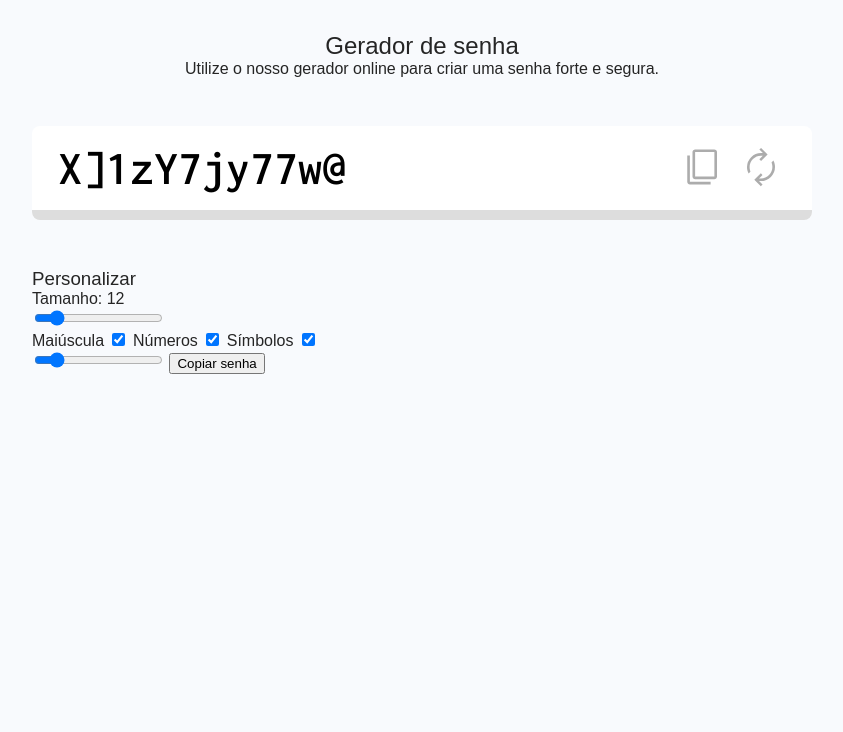
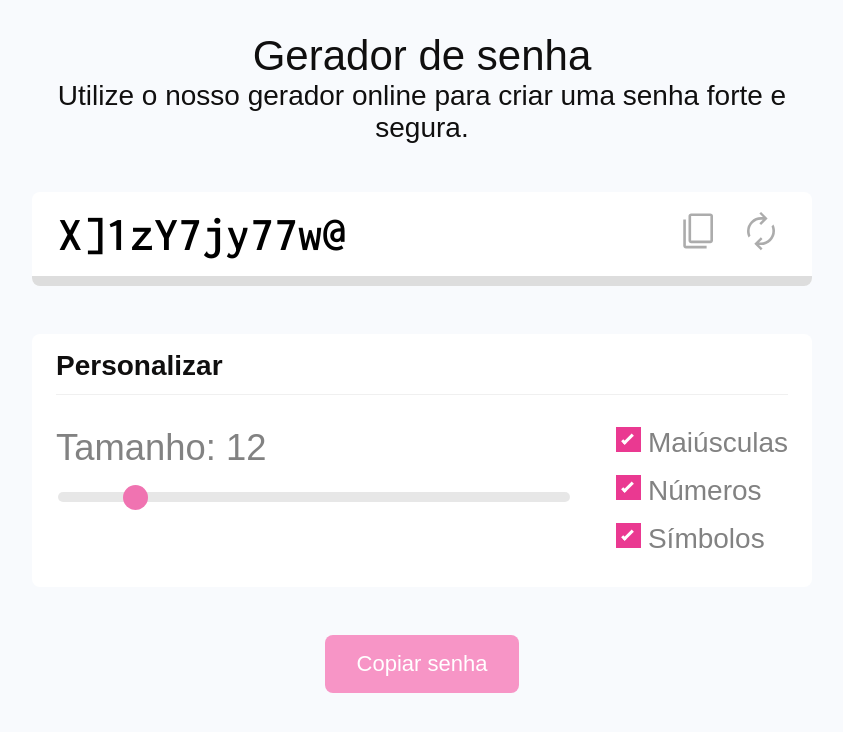
Before and after one commit to MelissaSayuri/Code-Study, a plain HTML site: page Códigos da Aula SamuraiDev/Gerador de Senhas/index.html in a window 1280 px wide. Shown: the whole page, without its empty margins (218-1061 px from the left). Drawn offline with Linux system fonts and the light colour scheme; a web font is replaced by a local one.

Commit message:
Add files via upload

```diff
--- a/Códigos da Aula SamuraiDev/Gerador de Senhas/index.html
+++ b/Códigos da Aula SamuraiDev/Gerador de Senhas/index.html
@@ -8,6 +8,12 @@
     <link rel="preconnect" href="https://fonts.gstatic.com" crossorigin />
     <link
       href="https://fonts.googleapis.com/css2?family=Inconsolata:wght@600&family=Inter:wght@400;600&display=swap"
+      rel="stylesheet"
+    />
+    <link rel="preconnect" href="https://fonts.googleapis.com" />
+    <link rel="preconnect" href="https://fonts.gstatic.com" crossorigin />
+    <link
+      href="https://fonts.googleapis.com/css2?family=Dongle:wght@700&display=swap"
       rel="stylesheet"
     />
     <link rel="stylesheet" href="reset.css" />
@@ -38,39 +44,37 @@
           </div>
         </div>
         <div class="security-indicator">
-          <div
-            id="security-indicator-bar"
-            class="bar"
-            style="width: 90%"
-          ></div>
+          <div id="security-indicator-bar" class="bar" style="width: 90%"></div>
         </div>
       </section>
 
-      <section class="box-customize"">
+      <section class="box customize">
         <h3 class="title">Personalizar</h3>
         <div class="actions">
           <div class="password-length">
-           <p>Tamanho: <span id="password-length-text">12</span></p>
-            <input type="range"
+            <p>Tamanho: <span id="password-length-text">12</span></p>
+            <input
+              type="range"
               name="password-length"
               id="password-length"
+              class="slider"
               value="12"
               min="4"
               max="64"
             />
           </div>
           <div class="config">
-            <label for="" class="checkbox-container">
-              <span class="text">Maiúscula</span>
+            <label class="checkbox-container">
+              <span class="text">Maiúsculas</span>
               <input type="checkbox" id="uppercase-check" checked />
               <span class="checkmark"></span>
             </label>
-            <label for="" class="checkbox-container">
+            <label class="checkbox-container">
               <span class="text">Números</span>
               <input type="checkbox" id="number-check" checked />
               <span class="checkmark"></span>
             </label>
-            <label for="" class="checkbox-container">
+            <label class="checkbox-container">
               <span class="text">Símbolos</span>
               <input type="checkbox" id="symbol-check" checked />
               <span class="checkmark"></span>
@@ -79,17 +83,10 @@
         </div>
       </section>
 
-      <input
-        type="range"
-        name="password-length"
-        id="password-length"
-        value="12"
-        min="4"
-        max="64"
-      />
-
-      <button id="copy-2">Copiar senha</button>
-    </main>
+      <div class="submit">
+         <button id="copy-2">Copiar senha</button>
+      </div>
+     </main>
     <script>
       const inputEl = document.querySelector("#password");
 
--- a/Códigos da Aula SamuraiDev/Gerador de Senhas/style.css
+++ b/Códigos da Aula SamuraiDev/Gerador de Senhas/style.css
@@ -1,8 +1,9 @@
 body    {
     background-color: #f8fafd;
-    font-family: 'Kalam', sans-serif;
-    color: #252525;
+    font-family: 'Dongle', sans-serif;
+    color: #100f0f;
     padding: 2rem;
+    font-size: 175%;
 }
 
 main {
@@ -13,6 +14,7 @@ main {
 .hero {
     text-align: center;
     padding-bottom: 3rem;
+
 }
 .hero.title {
     font-size: 2rem;
@@ -21,7 +23,7 @@ main {
 }
 .hero.subtitle {
     font-size: 1.125rem;
-    color: #828282;
+    /* color: #484545; */
 }
 
 .box {
@@ -40,6 +42,7 @@ main {
 .password .text {
     flex: 1;
 }
+/* modifica a fonte, tamanho do texto da senha */
 .password .text input {
     font-family: "Inconsolata", serif;
   font-size: 3rem;
@@ -55,6 +58,7 @@ main {
   user-select: none;
 }
 
+/* modifica os icones de copy e revew */
 .password .actions button {
     background-color: transparent;
     border: none;
@@ -63,6 +67,7 @@ main {
     transition: opacity 0.2s;
 }
 
+/* adiciona e modifica a barra de indicador */
 .security-indicator {
     height: 10px;
     background-color: #ddd;
@@ -77,6 +82,8 @@ main {
 
     transition: all 0.2s;
 }
+
+/* informa a qualidade da senha */
 .security-indicator .bar.completed {
     border-top-right-radius: 0;
   }
@@ -89,3 +96,132 @@ main {
   .security-indicator .bar.safe {
     background-color: #27ae60;
   }
+
+  .customize {
+    padding: 1rem 1.5rem;
+  }
+  .customize .title {
+    border-bottom: 1px solid #f0f0f0;
+    font-size: 1.75rem;
+    font-weight: bold;
+    margin-bottom: 2rem;
+    padding-bottom: 0.75rem;
+  }
+  .customize .actions {
+    display: flex;
+    gap: 3rem;
+    color: #828282;
+  }
+  .customize .password-length {
+    flex: 1;
+    font-size: 130%;
+  }
+
+  /* modifica espessura e tamanho da barra */
+  .customize .password-length .slider {
+    appearance: none;
+    -webkit-appearance: none;
+    height: 10px;
+    background: #dddddd;
+    outline: none;
+    border-radius: 8px;
+    width: 100%;
+    opacity: 0.7;
+    transition: opacity 0.2s;
+    margin-top: 1rem;
+  }
+  .customize .password-length .slider:hover {
+    opacity: 1;
+  }
+
+  /* modifica a bolinha(tamanho e formato) e cor da barra */
+  .customize .password-length .slider::-webkit-slider-thumb {
+    -webkit-appearance: none;
+    appearance: none;
+    width: 25px;
+    height: 25px;
+    border-radius: 25px;
+    background: #ea3991;
+    cursor: pointer;
+  }
+  .customize .password-length .slider::-moz-range-thumb {
+    width: 25px;
+    height: 25px;
+    border-radius: 25px;
+    background: #ea3991;
+    cursor: pointer;
+  }
+
+  /* alinhamento e posicionamento das checkbox */
+  .checkbox-container {
+    display: block;
+    position: relative;
+    padding-left: 2rem;
+    margin-bottom: 1rem;
+    cursor: pointer;
+    -webkit-user-select: none;
+    -moz-user-select: none;
+    -ms-user-select: none;
+    user-select: none;
+    font-size: 85,5%;
+  }
+
+  /* muda o cursor ao colocar em cima */
+.checkbox-container input {
+    position: absolute;
+    height: 0;
+    width: 0;
+    opacity: 0;
+    cursor: pointer;
+}
+/* substituí o checkbox pelo checkmark */
+.checkbox-container .checkmark {
+    position: absolute;
+    top: 0;
+    left: 0;
+    height: 25px;
+    width: 25px;
+    background-color: #dddddd;
+    transition: all 0.2s;
+}
+/* Ao passar o mouse por cima, faz sombredo */
+.checkbox-container:hover input ~ .checkmark {
+    background-color: #cccccc;
+}
+/* Ao clicar, seleciona (ou desmarca) o quadradinho */
+.checkbox-container input:checked ~ .checkmark {
+    background-color: #ea3991;
+}
+/* marca de check */
+.checkbox-container .checkmark:after {
+  content: "";
+  display: none;
+  position: absolute;
+  left: 9px;
+  top: 5px;
+  width: 5px;
+  height: 13px;
+  border: solid white;
+  border-width: 0 3px 3px 0;
+  transform: rotate(45deg);
+}
+.checkbox-container input:checked ~ .checkmark:after {
+  display: block;
+}
+
+.submit {
+  text-align: center;
+}
+.submit button {
+  background-color: #f795c6;
+  font-size: 1.375rem;
+  color: #fff;
+  border: none;
+  border-radius: 8px;
+  cursor: pointer;
+  padding: 1rem 2rem;
+  transition: all 0.2s;
+}
+.submit button:hover {
+  background-color: #ea3991;
+}
```
